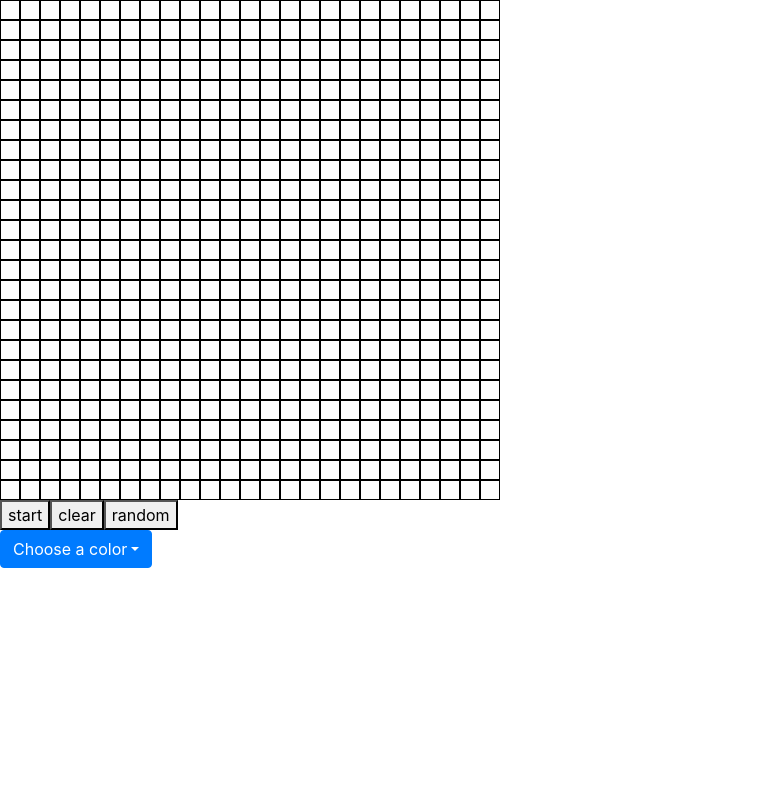
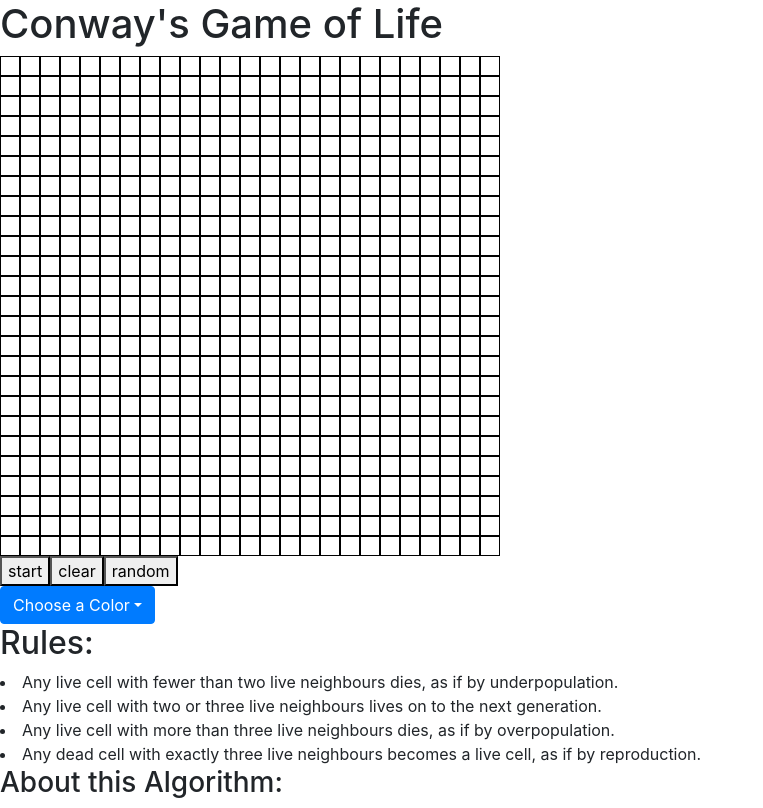
Before and after one commit to bloominstituteoftechnology/CS-Build-Week-1, a React (Create React App) app in the folder game-of-life/: page / in a window 1280 px wide. Shown: the whole page, without its empty margins (0-763 px from the left). Built offline with nearby package versions, Linux system fonts and the light colour scheme.

Commit message:
added rules and more color features

```diff
--- a/game-of-life/src/App.js
+++ b/game-of-life/src/App.js
@@ -3,6 +3,7 @@ import produce from "immer";
 import DropdownButton from "react-bootstrap/DropdownButton";
 import Dropdown from "react-bootstrap/Dropdown";
 import "bootstrap/dist/css/bootstrap.min.css";
+import Button from "react-bootstrap/Button";
 
 const numRows = 25;
 const numCols = 25;
@@ -34,7 +35,7 @@ const App = () => {
 
   const [running, setRunning] = useState(false);
 
-  const [bgColor, setBgColor] = useState("orange");
+  const [bgColor, setBgColor] = useState("Orange");
 
   const runningRef = useRef(running);
   runningRef.current = running;
@@ -72,6 +73,8 @@ const App = () => {
 
   return (
     <>
+      <div>
+        <h1>Conway's Game of Life</h1>
         <div
           style={{
             display: "grid",
@@ -130,32 +133,69 @@ const App = () => {
         >
           random
         </button>
-      <DropdownButton id="dropdown-basic-button" title="Choose a color">
+        <DropdownButton
+          id="dropdown-basic-button"
+          title={bgColor === "Orange" ? "Choose a Color" : bgColor}
+        >
           <Dropdown.Item
             href="#/action-1"
             onClick={() => {
-            setBgColor("purple");
+              setBgColor("Orange");
+            }}
+          >
+            Default (Orange)
+          </Dropdown.Item>
+          <Dropdown.Item
+            href="#/action-2"
+            onClick={() => {
+              setBgColor("Purple");
             }}
           >
             Purple
           </Dropdown.Item>
           <Dropdown.Item
-          href="#/action-2"
+            href="#/action-3"
             onClick={() => {
-            setBgColor("yellow");
+              setBgColor("Yellow");
             }}
           >
             Yellow
           </Dropdown.Item>
           <Dropdown.Item
-          href="#/action-3"
+            href="#/action-4"
             onClick={() => {
-            setBgColor("pink");
+              setBgColor("Pink");
             }}
           >
             Pink
           </Dropdown.Item>
         </DropdownButton>
+      </div>
+
+      <div className="rules">
+        <h2>Rules:</h2>
+
+        <li>
+          Any live cell with fewer than two live neighbours dies, as if by
+          underpopulation.
+        </li>
+        <li>
+          Any live cell with two or three live neighbours lives on to the next
+          generation.
+        </li>
+        <li>
+          Any live cell with more than three live neighbours dies, as if by
+          overpopulation.
+        </li>
+        <li>
+          Any dead cell with exactly three live neighbours becomes a live cell,
+          as if by reproduction.
+        </li>
+      </div>
+
+      <div>
+        <h3>About this Algorithm:</h3>
+      </div>
     </>
   );
 };
```
Lines whose indentation alone changed are shown as unchanged.
